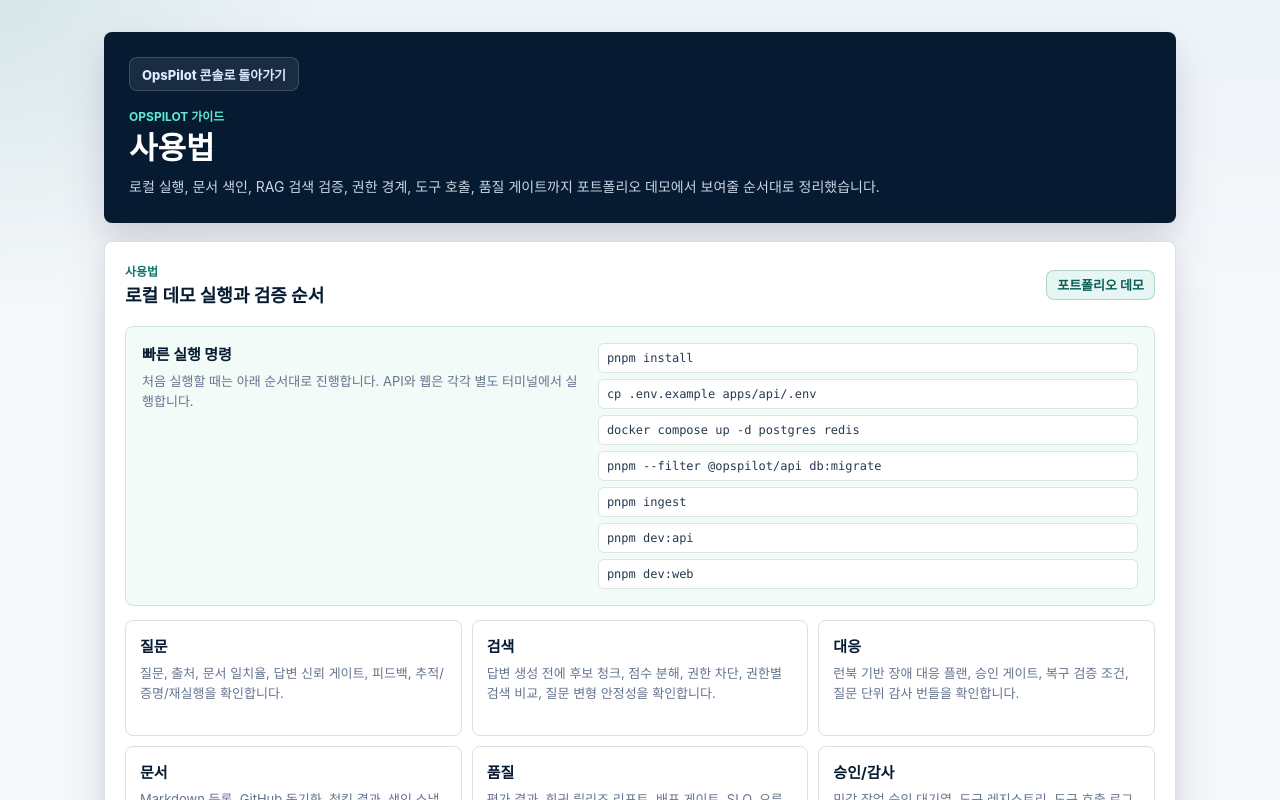
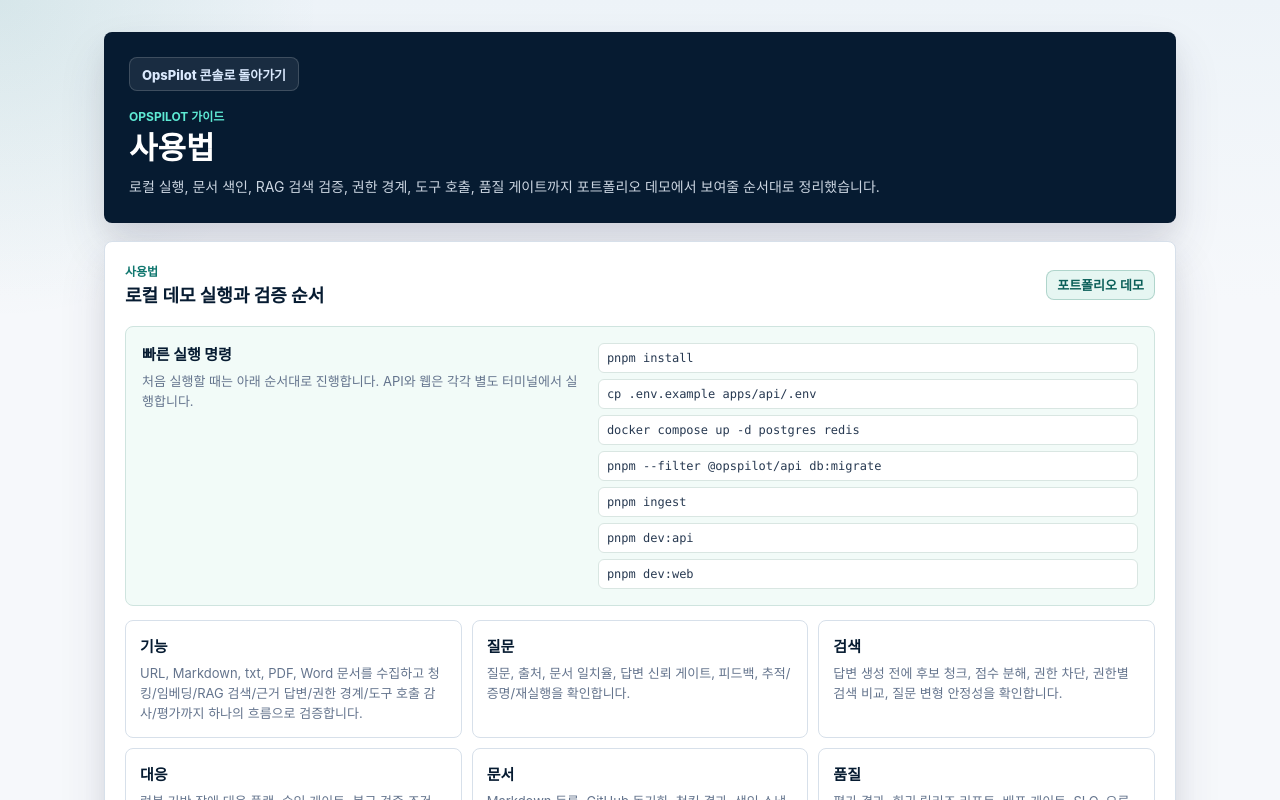
Before and after one commit to hoonapps/opspilot, a Next.js app in the folder apps/web/: page /usage in a window 1280 px wide. Shown: the top 800 px of the page. Built offline with nearby package versions, Linux system fonts and the light colour scheme.

Commit message:
docs: add Korean feature catalog

```diff
--- a/apps/web/src/app/usage-guide.tsx
+++ b/apps/web/src/app/usage-guide.tsx
@@ -110,6 +110,10 @@
 
 const screenGuide = [
   {
+    screen: "기능",
+    point: "URL, Markdown, txt, PDF, Word 문서를 수집하고 청킹/임베딩/RAG 검색/근거 답변/권한 경계/도구 호출 감사/평가까지 하나의 흐름으로 검증합니다."
+  },
+  {
     screen: "질문",
     point: "질문, 출처, 문서 일치율, 답변 신뢰 게이트, 피드백, 추적/증명/재실행을 확인합니다."
   },
@@ -136,6 +140,10 @@
 ];
 
 const checklist = [
+  {
+    title: "이 프로젝트는 어떤 기능인가?",
+    body: "OpsPilot은 다양한 문서 소스를 운영 지식으로 저장하고, 질문이 들어오면 권한이 허용된 문서만 검색해 출처와 문서 일치율을 포함한 답변을 생성하는 RAG 기반 AI Agent 플랫폼입니다. Slack은 같은 파이프라인을 쓰는 확장 채널입니다."
+  },
   {
     title: "데모에서 보여줄 핵심 증거",
     body: "색인 스냅샷 해시, 문서 출처, 문서 일치율, 답변 신뢰 게이트, 답변 변경 감지, 문서 재검증 실행 판정, 증거 번들 해시, 권한 차단 후보, 도구 호출, 승인 요청, 평가 결과, 배포 게이트, API 성공률을 순서대로 보여주면 됩니다."
```
Also changed, not shown: 3 other files (tests, documents, lock files or other folders).
